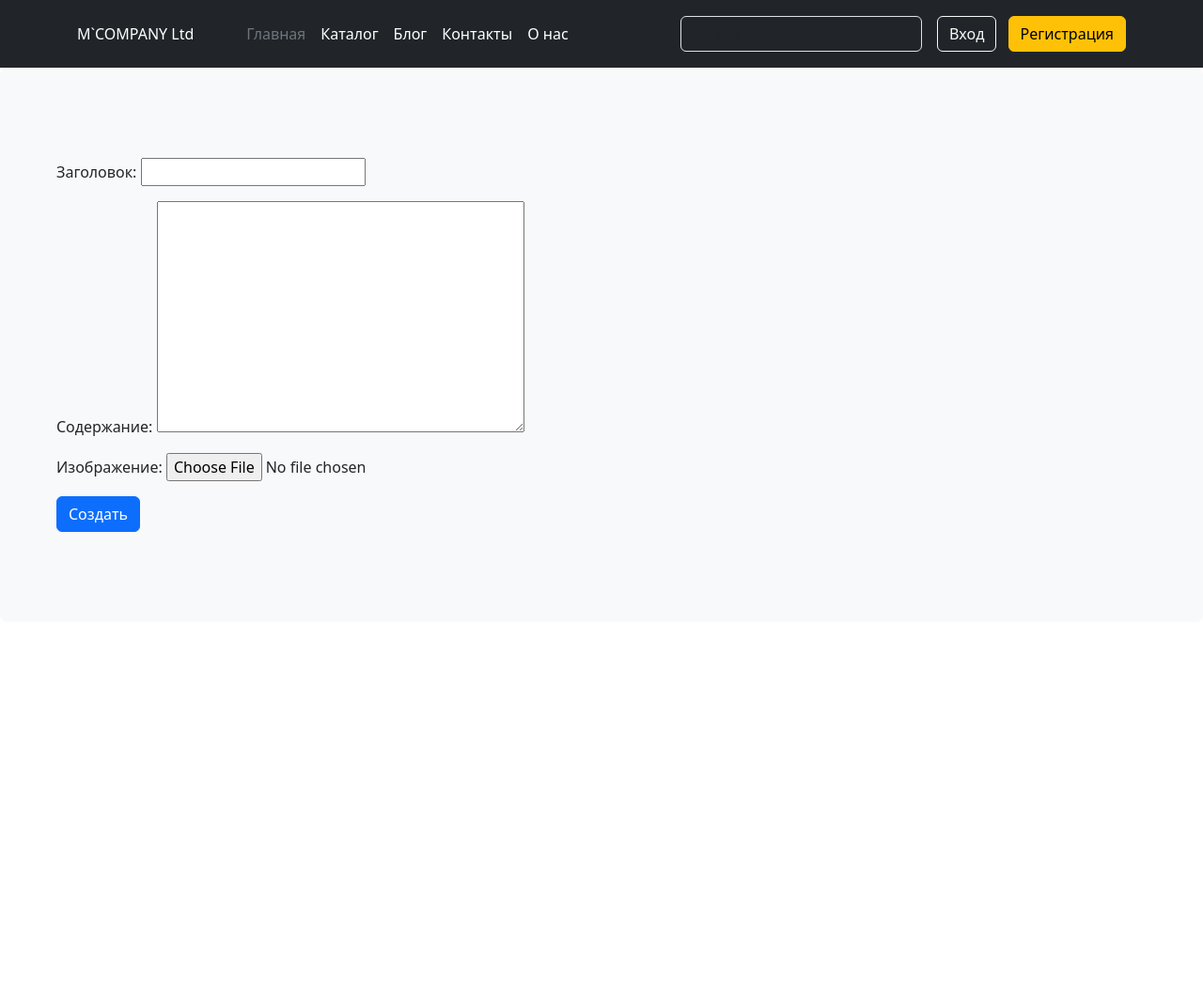
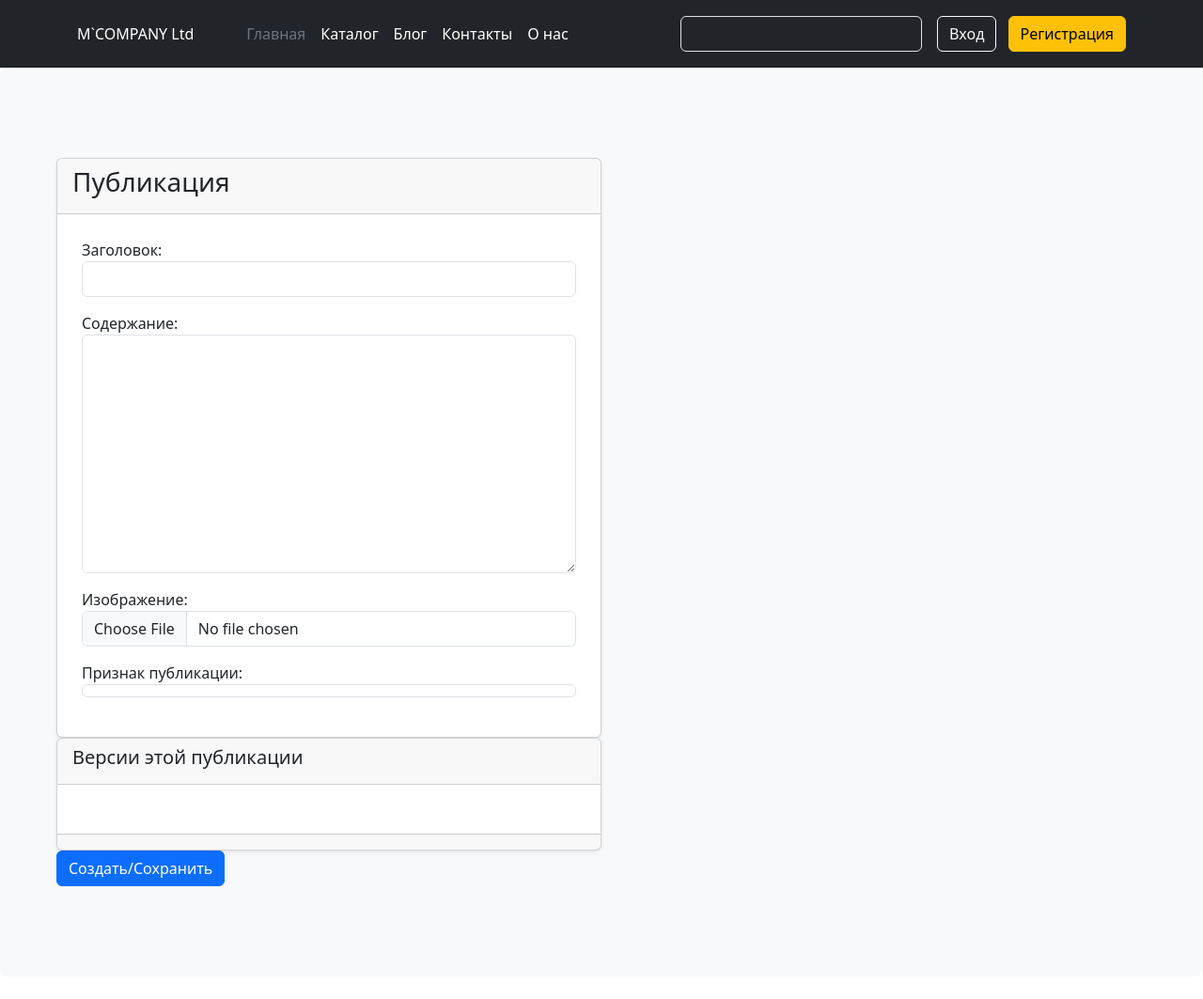
Before and after one commit to Mike7608/django1, a Django app: page /blog/create/ in a window 1280 px wide. Shown: the whole page at 94% size. Before the commit the page ends 566 px from the top, so only its background shows below. Run offline with Django 4.2, Linux system fonts and the light colour scheme; parts of the project's set-up code (start-up, migrations or seed data) failed here and were passed over.

Commit message:
обновление кода по уроку 22.1 Формы

```diff
--- /dev/null
+++ b/blog/forms.py
@@ -0,0 +1,46 @@
+from django import forms
+from blog.models import Blog, Version
+
+# запрещенные слова
+PROHIBITED_WORDS = ['казино', 'криптовалюта', 'крипта', 'биржа', 'дешево', 'бесплатно', 'обман', 'полиция', 'радар']
+
+
+class StyleFormMixin:
+    def __init__(self, *args, **kwargs):
+        super().__init__(*args, **kwargs)
+        for field_name, field in self.fields.items():
+            field.widget.attrs['class'] = 'form-control'
+
+
+class BlogForm(StyleFormMixin, forms.ModelForm):
+    class Meta:
+        model = Blog
+        exclude = ('slug', 'total_view')
+
+    def clean_heading(self):
+        """
+        Проверяем поле Заголовка на запрещенные слова
+        """
+        cleaned_data = self.cleaned_data.get('heading')
+
+        if cleaned_data in PROHIBITED_WORDS:
+            raise forms.ValidationError('Ошибка! Заголовок содержит недопустимые слова.')
+
+        return cleaned_data
+
+    def clean_text(self):
+        """
+        Проверяем поле Содержание на запрещенные слова
+        """
+        cleaned_data = self.cleaned_data.get('text')
+
+        if cleaned_data in PROHIBITED_WORDS:
+            raise forms.ValidationError('Ошибка! Текст публикации содержит недопустимые слова.')
+
+        return cleaned_data
+
+
+class VersionForm(StyleFormMixin, forms.ModelForm):
+    class Meta:
+        model = Version
+        fields = '__all__'
--- a/blog/models.py
+++ b/blog/models.py
@@ -22,3 +22,20 @@
     class Meta:
         verbose_name = "Публикация"
         verbose_name_plural = "Публикации"
+
+
+class Version(models.Model):
+    blog = models.ForeignKey(Blog, on_delete=models.CASCADE, verbose_name="блог")
+    version = models.PositiveSmallIntegerField(verbose_name='номер версии')
+    name = models.CharField(max_length=150, verbose_name='название версии')
+    sign = models.BooleanField(default=False, verbose_name='признак текущей версии')
+
+    def __str__(self):
+        return f"{self.blog}, версия: {self.version}, наименование: {self.name}, признак: {self.sign}"
+
+    # def get_absolute_url(self):
+    #     return reverse('blog:view', kwargs={'pk': self.id})
+
+    class Meta:
+        verbose_name = "Версия"
+        verbose_name_plural = "Версии"
--- a/blog/templates/blog/blog_form.html
+++ b/blog/templates/blog/blog_form.html
@@ -4,10 +4,38 @@
 <div class="p-5 mb-4 bg-body-tertiary rounded-3">
     <div class="container-fluid py-5">
         <form method="post" enctype="multipart/form-data">
-            {% csrf_token %}
-            {{ form.as_p }}
-<!--            {{ form.text }}-->
-            <button type="submit" class="btn btn-primary">Создать</button>
+
+            <div class="col-6">
+                <div class="card shadow-sm">
+                    <div class="card-header">
+                        <h3 class="card-title">Публикация</h3>
+                    </div>
+                    <div class="card-body" style="margin:10px">
+                        {% csrf_token %}
+                        {{ form.as_p }}
+                    </div>
+                </div>
+            </div>
+
+            <div class="col-6">
+                <div class="card shadow-sm">
+                    <div class="card-header">
+                        <h5 class="card-title">Версии этой публикации</h5>
+                    </div>
+                    <div class="card-body" style="margin:10px">
+                        {{ formset.management_form }}
+                        {% for form in formset.forms %}
+                            {{ form.as_p }}
+                            {% if not forloop.last %}
+                                <hr>
+                            {% endif%}
+                        {% endfor %}
+                    </div>
+                    <div class="card-footer"></div>
+                </div>
+            </div>
+
+            <button type="submit" class="btn btn-primary">Создать/Сохранить</button>
         </form>
     </div>
 </div>
--- a/blog/templates/blog/blog_list.html
+++ b/blog/templates/blog/blog_list.html
@@ -1,6 +1,7 @@
 {% extends 'main/base.html' %}
 {% block content %}
 {% load mediapath %}
+{% load blog_filters %}
 <h2 class="hp-padding">Блог</h2>
 
 <div class="album py-5 bg-body-tertiary">
@@ -14,6 +15,7 @@
 
                         <div style="height: 190px ">
                             <h5 class="card-title">{{blog.heading}}</h5>
+                            <h6 class="card-title">{{blog.pk|actual_version}}</h6>
                             <p class="card-text">{{blog.text}}</p>
                         </div>
                         <div style="height:37px;  position: absolute;  top: 437px;">
--- a/blog/urls.py
+++ b/blog/urls.py
@@ -11,5 +11,5 @@
     path('create/', BlogCreateView.as_view(), name='create'),
     path('publish/<int:pk>/', publish, name='publish'),
     path('edit/<int:pk>/', BlogUpdateView.as_view(), name='update'),
-    path('delete/<int:pk>/', BlogDeleteView.as_view(), name='delete')
+    path('delete/<int:pk>/', BlogDeleteView.as_view(), name='delete'),
 ]
--- a/blog/views.py
+++ b/blog/views.py
@@ -1,9 +1,11 @@
+from django.forms import inlineformset_factory
 from django.shortcuts import get_object_or_404, redirect
 from django.urls import reverse_lazy, reverse
 from django.views.generic import ListView, DetailView, CreateView, DeleteView, UpdateView
 from django.utils.text import slugify
 
-from blog.models import Blog
+from blog.forms import BlogForm, VersionForm
+from blog.models import Blog, Version
 
 
 class BlogDetailView(DetailView):
@@ -22,7 +24,8 @@
 
 class BlogCreateView(CreateView):
     model = Blog
-    fields = ("heading", 'text', "pict")
+    # fields = ("heading", 'text', "pict")
+    form_class = BlogForm
     # success_url = reverse_lazy('blog:blog_list')
 
     def form_valid(self, form):
@@ -42,8 +45,28 @@
 
 class BlogUpdateView(UpdateView):
     model = Blog
-    fields = ("heading", 'text', "pict")
-    success_url = reverse_lazy('blog:list')
+    # fields = ("heading", 'text', "pict")
+    form_class = BlogForm
+    # success_url = reverse_lazy('blog:blog_list')
+
+    def get_context_data(self, **kwargs):
+        context_data = super().get_context_data(**kwargs)
+        VersionFormset = inlineformset_factory(Blog, Version, form=VersionForm, extra=1)
+        if self.request.method == 'POST':
+            context_data['formset'] = VersionFormset(self.request.POST, instance=self.object)
+        else:
+            context_data['formset'] = VersionFormset(instance=self.object)
+        return context_data
+
+    def form_valid(self, form):
+        formset = self.get_context_data()['formset']
+        self.object = form.save()
+
+        if formset.is_valid():
+            formset.instance = self.object
+            formset.save()
+
+        return super().form_valid(form)
 
 
 def publish(request, pk):
```
Also changed, not shown: blog/admin.py (+7 -1 lines), blog/templatetags/blog_filters.py (added, +20 -0 lines), blog/templatetags/__init__.py (added).
